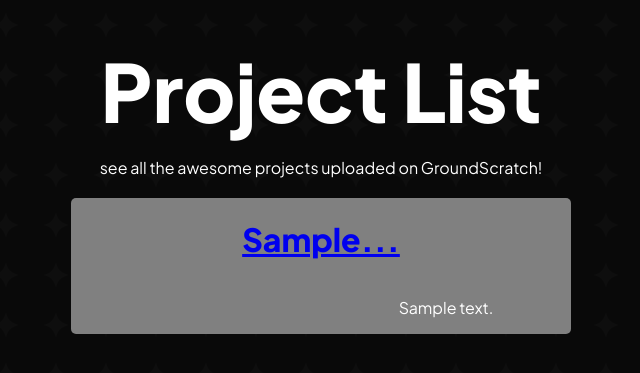
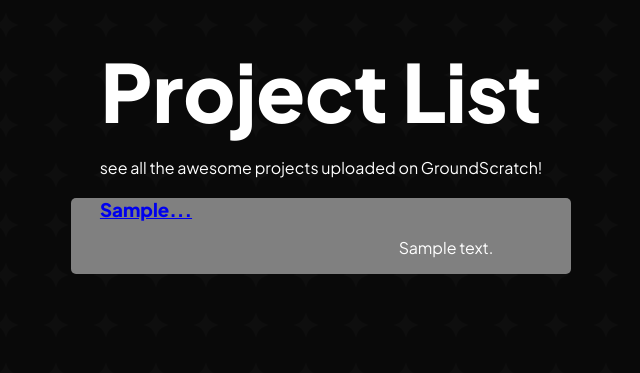
Before and after one commit to Rix565/GroundScratch, a Flask app: page /project/list/ in a window 1280 px wide. Shown: the top 373 px of the page, without its empty margins (319-959 px from the left). Run offline with Flask 2, Linux system fonts and the light colour scheme; tables that the repository leaves empty hold one stand-in row (values such as "Sample post").

Commit message:
[TEMPLATES] Modified project list template

```diff
--- a/templates/project-list.html
+++ b/templates/project-list.html
@@ -12,7 +12,7 @@
     <div class="project-list">
         {% for single_project in projects %}
         <div class="project-item">
-            <h1><a href="{{ url_for('project_page', project_number=single_project.id) }}">{{  textwrap.shorten(single_project.name, width=10, placeholder="...") }}</a></h1>
+            <h3><a href="{{ url_for('project_page', project_number=single_project.id) }}">{{  textwrap.shorten(single_project.name, width=10, placeholder="...") }}</a></h3>
             <p>{{  textwrap.shorten(single_project.description, width=23, placeholder="...") }}</p>
         </div>
         {% endfor %}
```
